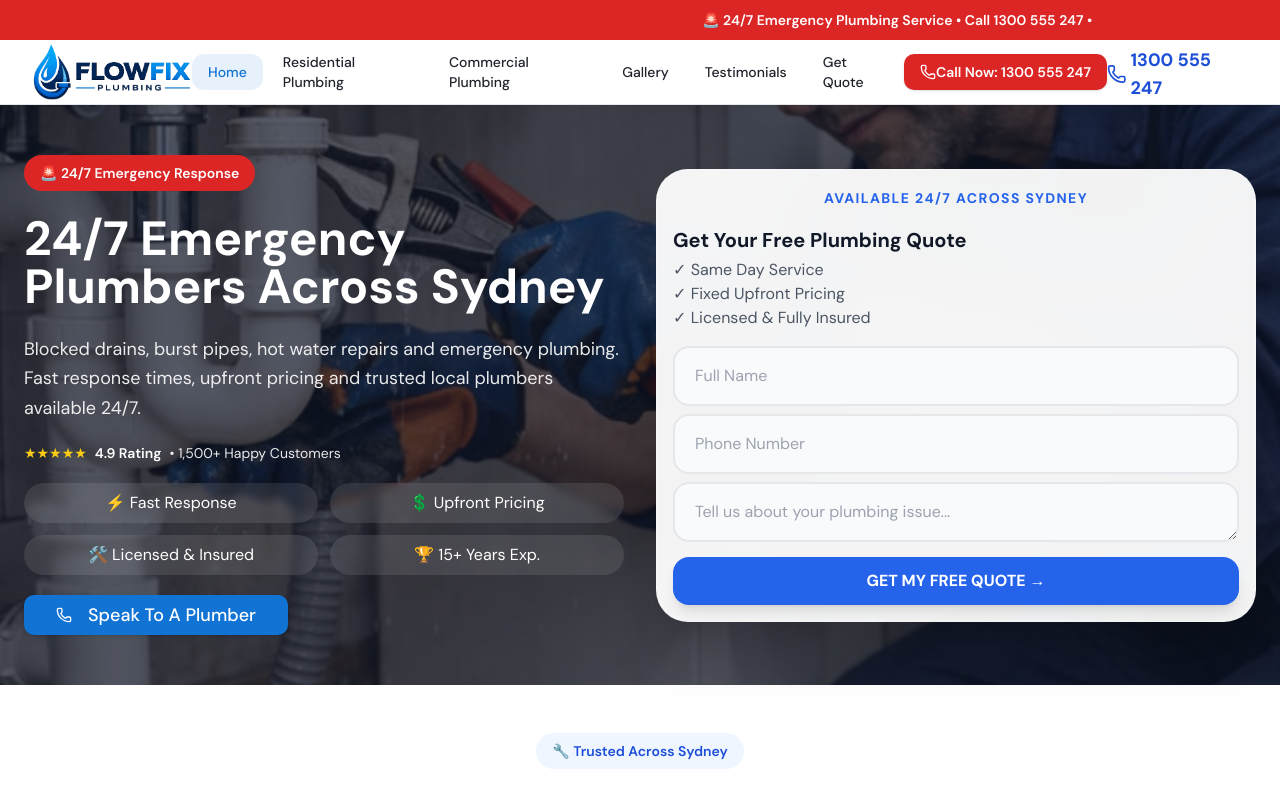
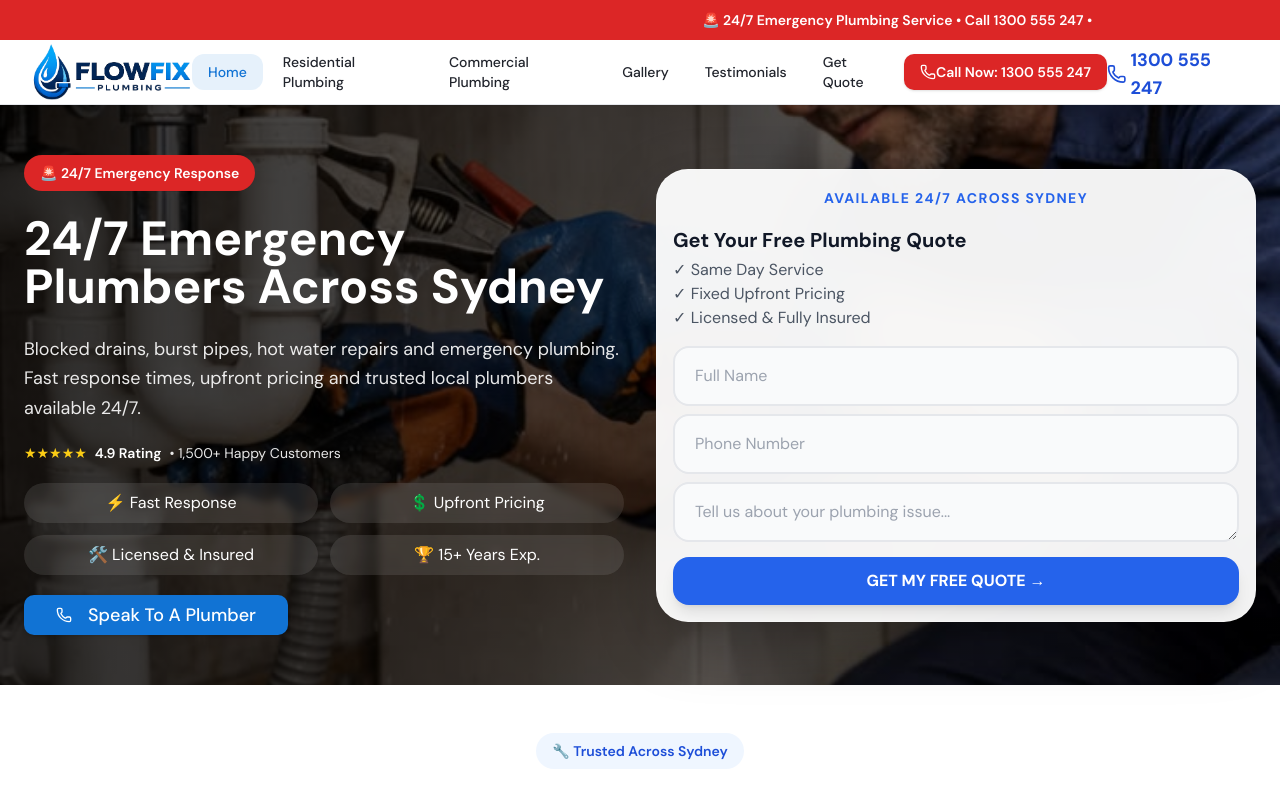
Before and after one commit to gopremiumstudio/flowfix-plumbing-demo, a React (Vite) app: page / in a window 1280 px wide. Shown: the top 789 px of the page. Built offline with nearby package versions, Linux system fonts and the light colour scheme.

Commit message:
hero overlay update

```diff
--- a/src/pages/HomePage.jsx
+++ b/src/pages/HomePage.jsx
@@ -159,7 +159,7 @@ variant: 'default'
   fetchPriority="high"
   className="w-full h-full object-cover"
 />
-            <div className="absolute inset-0 z-0 bg-slate-900/70"></div>
+            <div className="absolute inset-0 z-0 bg-gradient-to-r from-black/80 via-black/65 to-black/40"></div>
           </div>
 
           <div className="relative z-10 max-w-7xl mx-auto px-4 sm:px-6 py-6 lg:py-4">
```
